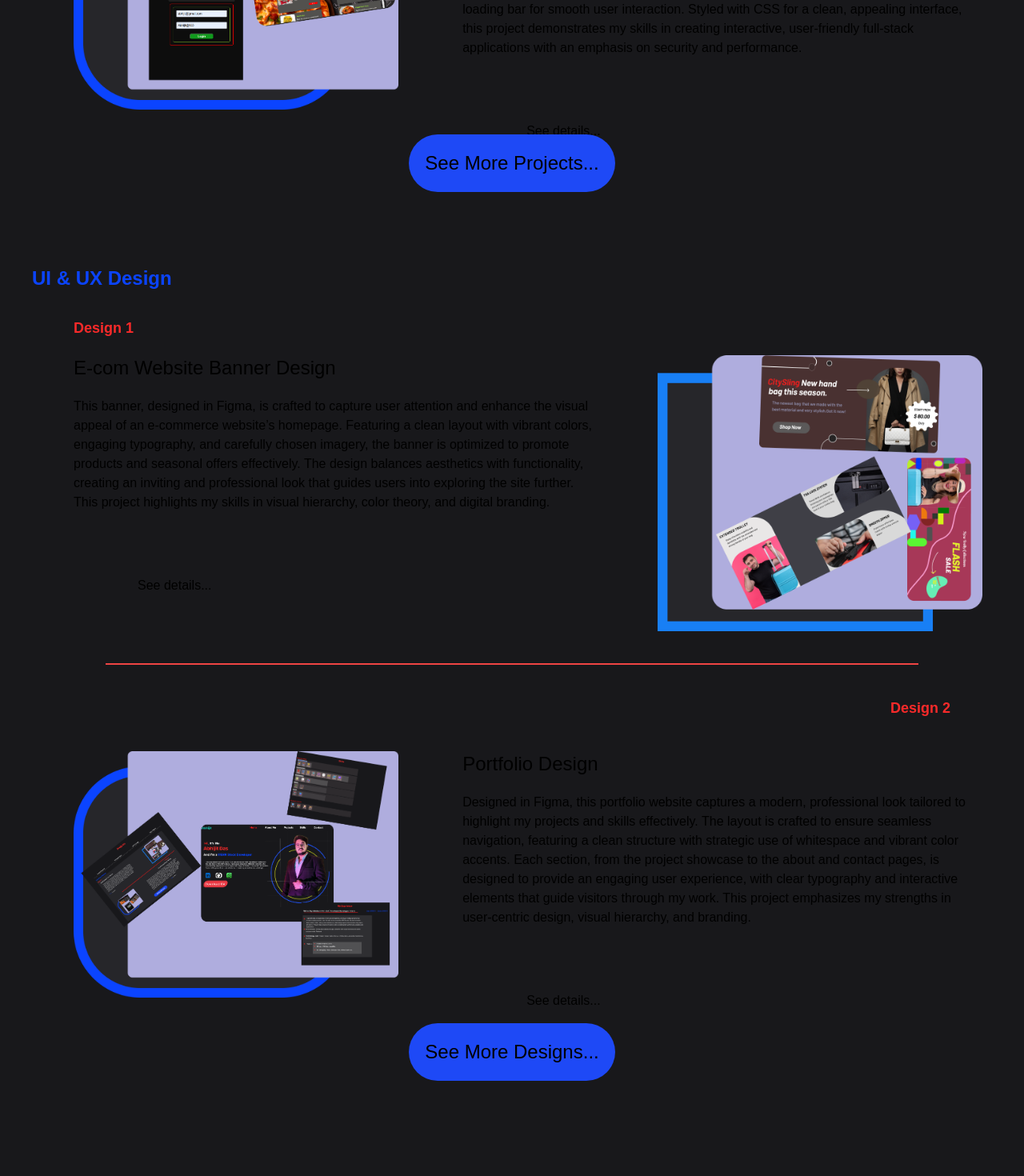
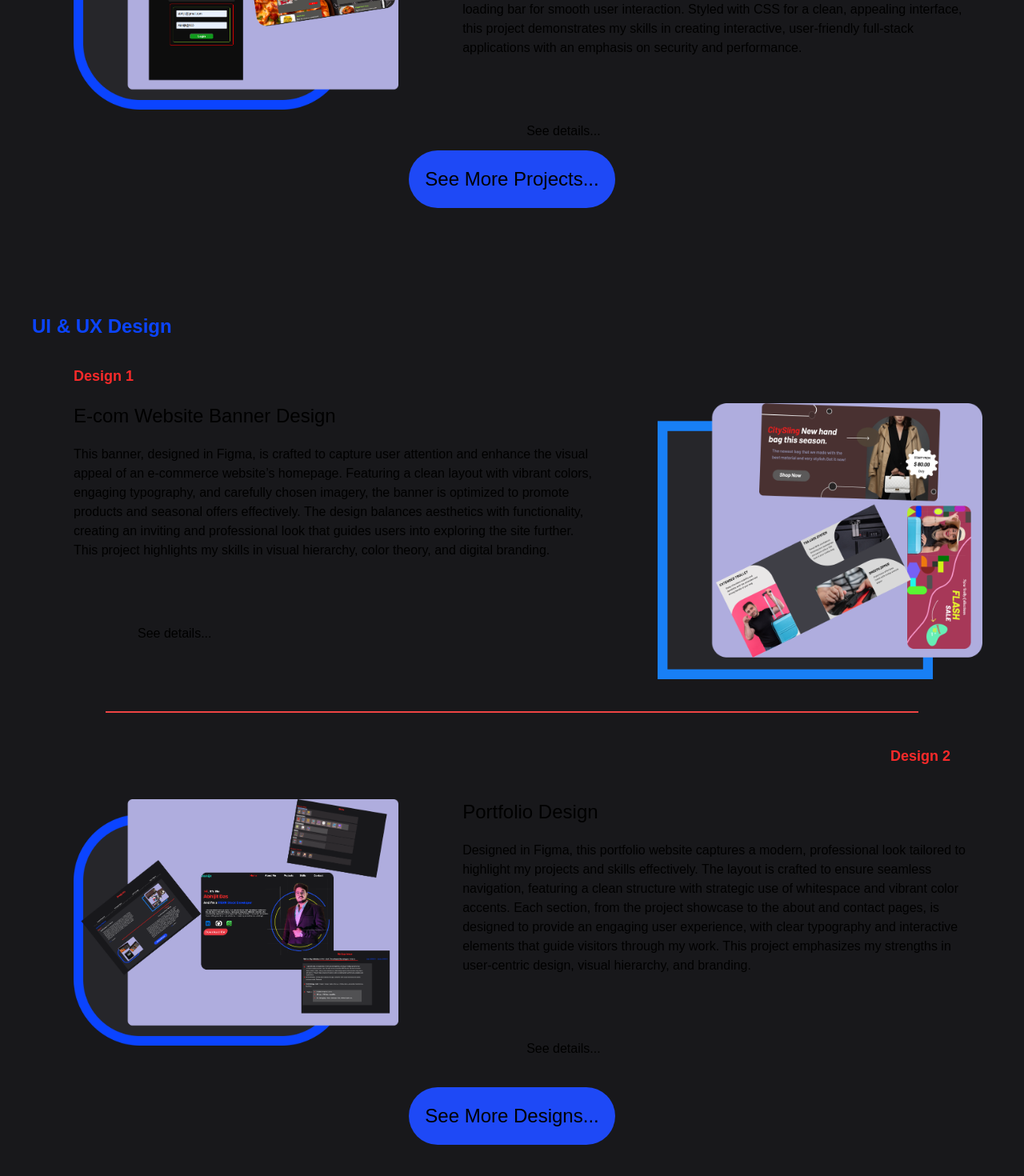
Before and after one commit to abhijit84842/Abhijit_Portfolio, a Next.js app: page / in a window 1280 px wide. Shown: the part 6881-8351 px from the top of the page at 80% size. Before the commit the page ends 8324 px from the top, so only its background shows below. Built offline with nearby package versions, Linux system fonts and the light colour scheme.

Commit message:
update design

```diff
--- a/app/components/ProjectSection/MernStackProject.js
+++ b/app/components/ProjectSection/MernStackProject.js
@@ -72,7 +72,7 @@
           </div>
         </div>
       </div>
-      <div className="flex justify-center">
+      <div className="flex justify-center my-10">
         <button className="bg-[#1E49F6] p-5  text-2xl rounded-full">
           See More Projects...
         </button>
--- a/app/components/ProjectSection/UiUx.js
+++ b/app/components/ProjectSection/UiUx.js
@@ -69,7 +69,7 @@
             </div>
           </div>
         </div>
-        <div className="flex justify-center">
+        <div className="flex justify-center my-10">
           <button className="bg-[#1E49F6] p-5  text-2xl rounded-full">
             See More Designs...
           </button>
```
